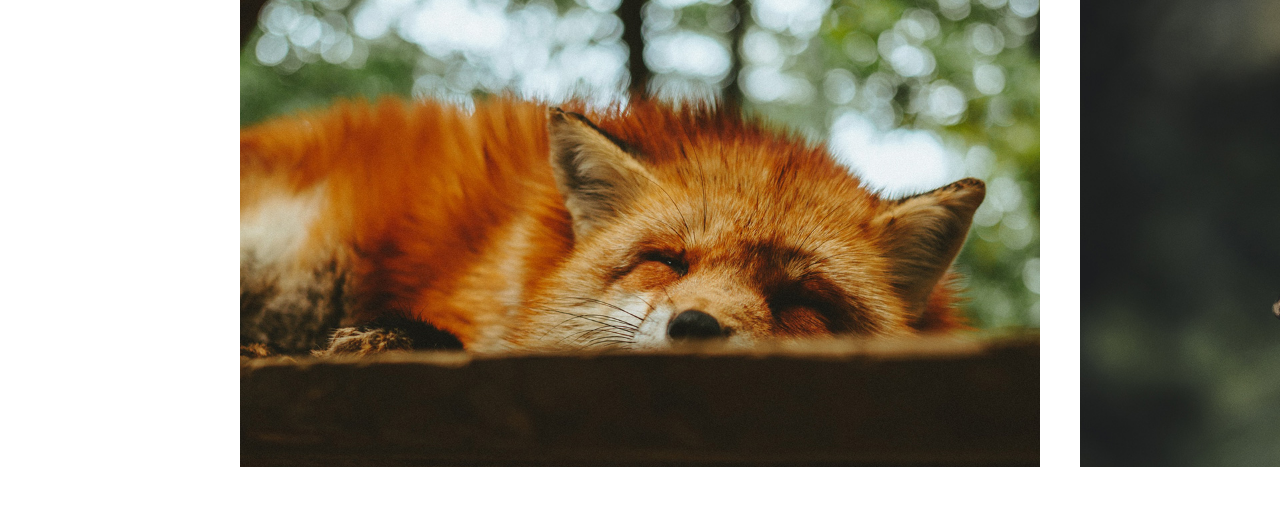
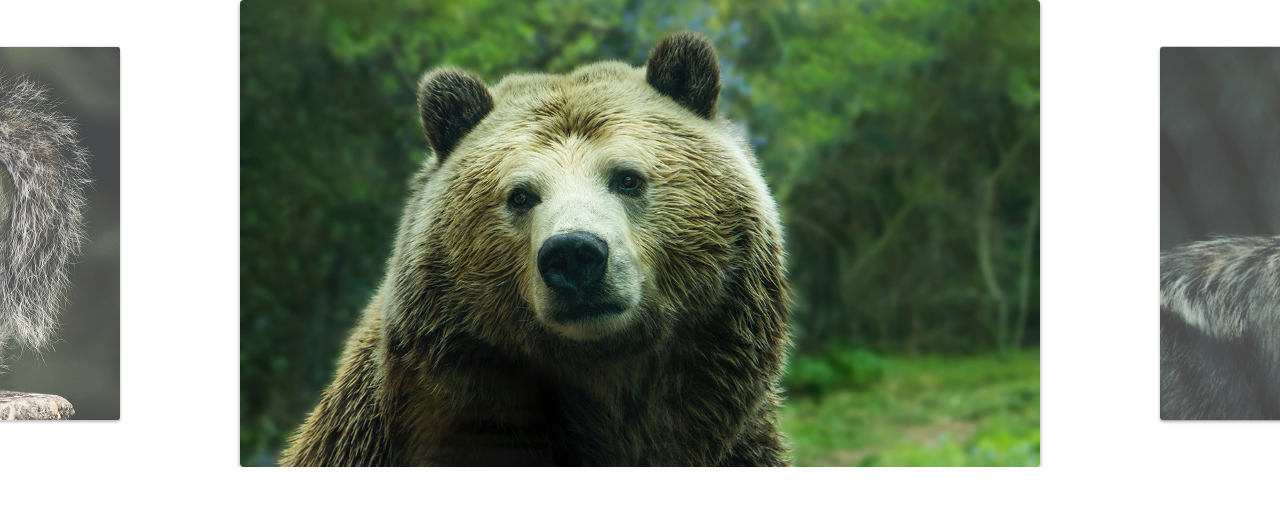
Before and after one commit to denisrodrigues-ita/projeto-slide, a plain HTML site: page index.html in a window 1280 px wide. Drawn offline with Linux system fonts and the light colour scheme.

Commit message:
ajuste das configuracoes resize

```diff
--- a/css/style.css
+++ b/css/style.css
@@ -21,9 +21,24 @@
   display: flex;
 }
 
+.slide:hover {
+  will-change: transform;
+}
+
 .slide li {
   flex-shrink: 0;
   width: 80vw;
   max-width: 800px;
   margin: 0 20px;
+  border-radius: 4px;
+  overflow: hidden;
+  box-shadow: 0 2px 4px rgba(0, 0, 0, .4);
+  opacity: .8;
+  transform: scale(.8);
+  transition: .4s;
 }
+
+.slide li.active {
+  opacity: 1;
+  transform: scale(1);
+}
--- a/js/script.js
+++ b/js/script.js
@@ -1,4 +1,4 @@
 import Slide from './slide.js';
 
 const slide = new Slide('.slide', '.slide-wrapper');
-slide.init().changeSlide(0);
+slide.init().changeSlide(2);
--- a/js/slide.js
+++ b/js/slide.js
@@ -1,8 +1,11 @@
+import debounce from './debounce.js';
+
 export default class Slide {
   constructor(slide, wrapper) {
     this.slide = document.querySelector(slide)
     this.wrapper = document.querySelector(wrapper);
     this.dist = { finalPosition: 0, startX: 0, movement: 0 }
+    this.activeClass = 'active';
   }
 
   transition(active) {
@@ -64,12 +67,6 @@
     this.wrapper.addEventListener('touchend', this.onEnd);
   }
 
-  bindEvents() {
-    this.onStart = this.onStart.bind(this);
-    this.onMove = this.onMove.bind(this);
-    this.onEnd = this.onEnd.bind(this);
-  }
-
   // Slides config
 
   slidePosition(slide) {
@@ -98,6 +95,7 @@
     this.moveSlide(activeSlide.position);
     this.slidesIndexNav(index);
     this.dist.finalPosition = activeSlide.position;
+    this.changeActiveclass();
   }
 
   activePrevSlide() {
@@ -108,11 +106,35 @@
     if (this.index.next !== undefined) this.changeSlide(this.index.next);
   }
 
+  changeActiveclass() {
+    this.slideArray.forEach((item) => item.element.classList.remove(this.activeClass));
+    this.slideArray[this.index.active].element.classList.add(this.activeClass);
+  }
+
+  bindEvents() {
+    this.onStart = this.onStart.bind(this);
+    this.onMove = this.onMove.bind(this);
+    this.onEnd = this.onEnd.bind(this);
+    this.onResize = debounce(this.onResize.bind(this), 200);
+  }
+
+  onResize() {
+    setTimeout(() => {
+      this.slidesConfig();
+      this.changeSlide(this.index.active)
+    }, 1000)
+  }
+
+  addResizeEvent() {
+    window.addEventListener('resize', this.onResize)
+  }
+
   init() {
     this.bindEvents();
     this.transition(true);
     this.addSlideEvents();
     this.slidesConfig();
+    this.addResizeEvent();
     return this;
   }
 }
```
